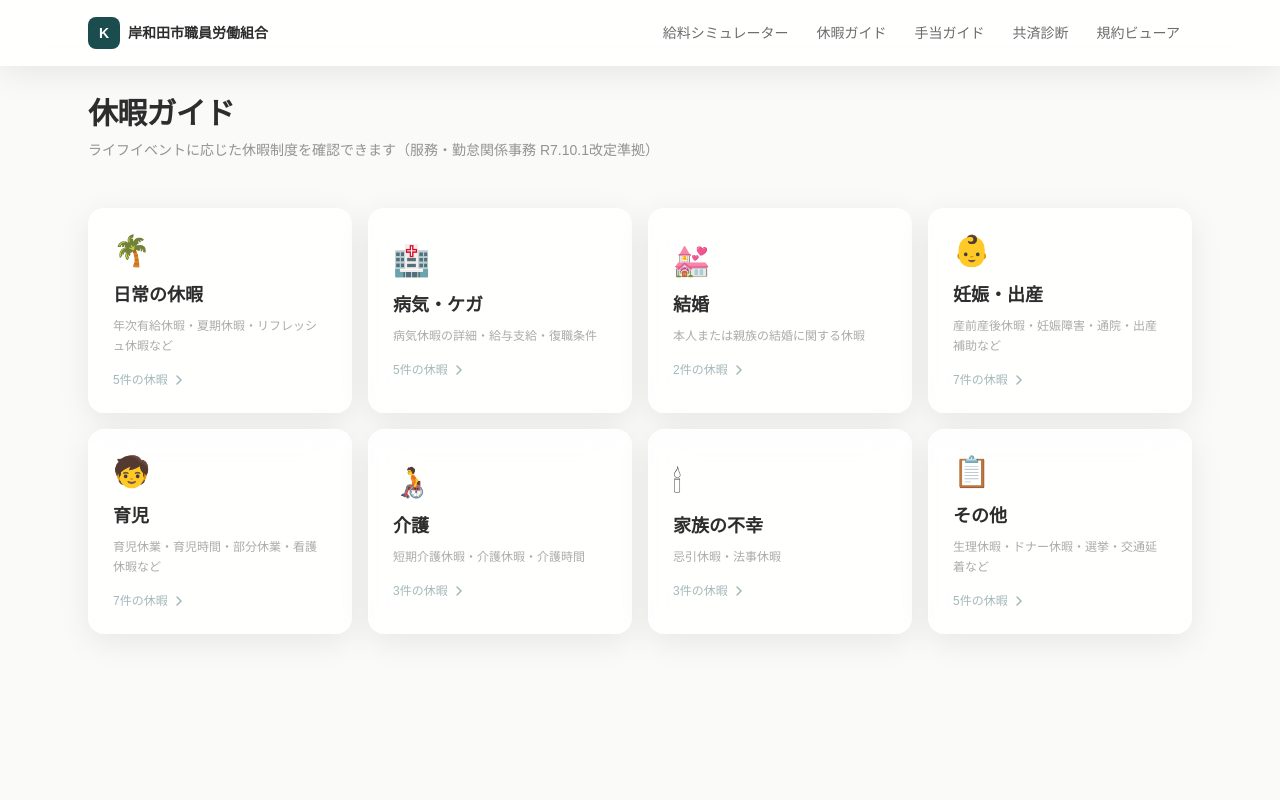
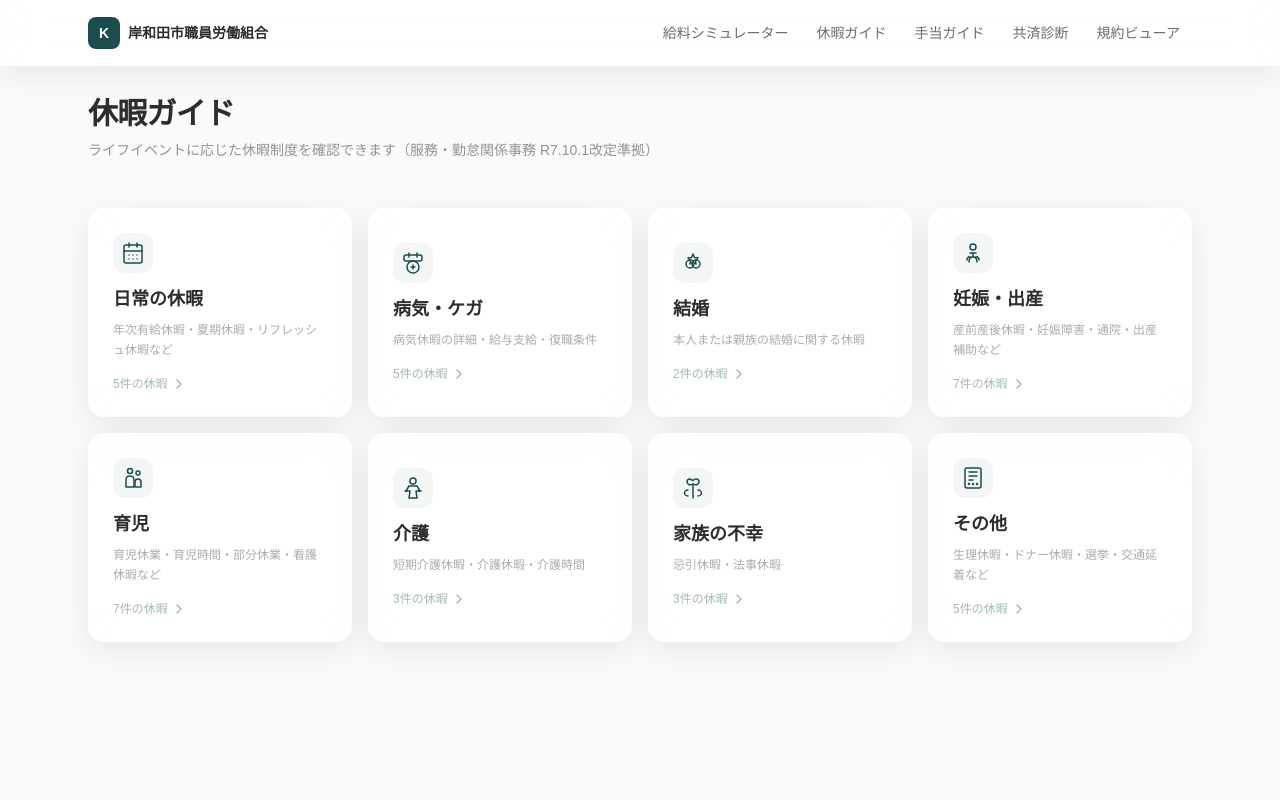
Before and after one commit to komedorobou/kumiaiin-techo-bessatsu, a Next.js app: page /leave in a window 1280 px wide. Shown: the top 800 px of the page. Built offline with nearby package versions, Linux system fonts and the light colour scheme.

Commit message:
Add SVG line icons to leave categories, badges, and top page cards

```diff
--- a/src/app/leave/page.tsx
+++ b/src/app/leave/page.tsx
@@ -1,6 +1,6 @@
 'use client';
 
-import { useState } from 'react';
+import { useState, ReactNode } from 'react';
 import PageLayout from '@/components/PageLayout';
 import {
   leaveCategories,
@@ -10,6 +10,121 @@ import {
   FamilyChartEntry,
   LeaveSubItem,
 } from '@/data/leaveData';
+
+/* ── Category SVG Icons (24px, line-style) ── */
+const categoryIcons: Record<string, ReactNode> = {
+  daily: (
+    <svg width="24" height="24" viewBox="0 0 24 24" fill="none" stroke="currentColor" strokeWidth="1.5" strokeLinecap="round" strokeLinejoin="round">
+      <rect x="3" y="4" width="18" height="18" rx="2" />
+      <path d="M16 2v4M8 2v4M3 10h18" />
+      <path d="M8 14h.01M12 14h.01M16 14h.01M8 18h.01M12 18h.01M16 18h.01" />
+    </svg>
+  ),
+  illness: (
+    <svg width="24" height="24" viewBox="0 0 24 24" fill="none" stroke="currentColor" strokeWidth="1.5" strokeLinecap="round" strokeLinejoin="round">
+      <path d="M8 2v4M16 2v4" />
+      <rect x="3" y="4" width="18" height="6" rx="2" />
+      <path d="M12 14v4M10 16h4" />
+      <circle cx="12" cy="16" r="6" />
+    </svg>
+  ),
+  marriage: (
+    <svg width="24" height="24" viewBox="0 0 24 24" fill="none" stroke="currentColor" strokeWidth="1.5" strokeLinecap="round" strokeLinejoin="round">
+      <circle cx="9" cy="13" r="4" />
+      <circle cx="15" cy="13" r="4" />
+      <path d="M12 3l1.5 3.5L17 7l-2.5 2.5L15 13l-3-2-3 2 .5-3.5L7 7l3.5-.5z" />
+    </svg>
+  ),
+  childbirth: (
+    <svg width="24" height="24" viewBox="0 0 24 24" fill="none" stroke="currentColor" strokeWidth="1.5" strokeLinecap="round" strokeLinejoin="round">
+      <circle cx="12" cy="6" r="3" />
+      <path d="M9 12h6" />
+      <path d="M8 21c0-3 1.5-5 4-5s4 2 4 5" />
+      <path d="M12 12v4" />
+      <path d="M9 15.5c-2 .5-3 2-3 3.5" />
+      <path d="M15 15.5c2 .5 3 2 3 3.5" />
+    </svg>
+  ),
+  childcare: (
+    <svg width="24" height="24" viewBox="0 0 24 24" fill="none" stroke="currentColor" strokeWidth="1.5" strokeLinecap="round" strokeLinejoin="round">
+      <circle cx="9" cy="5" r="2.5" />
+      <circle cx="17" cy="7" r="2" />
+      <path d="M5 14c0-2.5 1.8-4 4-4s4 1.5 4 4v7H5v-7z" />
+      <path d="M14 16c0-2 1.2-3 3-3s3 1 3 3v5h-6v-5z" />
+    </svg>
+  ),
+  nursing: (
+    <svg width="24" height="24" viewBox="0 0 24 24" fill="none" stroke="currentColor" strokeWidth="1.5" strokeLinecap="round" strokeLinejoin="round">
+      <circle cx="12" cy="5" r="3" />
+      <path d="M8 22l1-7H5l3-5h8l3 5h-4l1 7H8z" />
+      <path d="M4 15h2M18 15h2" />
+    </svg>
+  ),
+  bereavement: (
+    <svg width="24" height="24" viewBox="0 0 24 24" fill="none" stroke="currentColor" strokeWidth="1.5" strokeLinecap="round" strokeLinejoin="round">
+      <path d="M12 22V8" />
+      <path d="M9 3c-1.5 0-3 1-3 3s3 4 6 2c3 2 6 0 6-2s-1.5-3-3-3c-1 0-2 .5-3 1.5C11 4 10 3.5 9 3z" />
+      <path d="M7 14c-2 0-3.5 1.5-3.5 3s1.5 3 3.5 3M17 14c2 0 3.5 1.5 3.5 3s-1.5 3-3.5 3" />
+    </svg>
+  ),
+  other: (
+    <svg width="24" height="24" viewBox="0 0 24 24" fill="none" stroke="currentColor" strokeWidth="1.5" strokeLinecap="round" strokeLinejoin="round">
+      <rect x="4" y="2" width="16" height="20" rx="2" />
+      <path d="M8 6h8M8 10h8M8 14h4" />
+      <circle cx="8" cy="18" r="0.5" fill="currentColor" />
+      <circle cx="12" cy="18" r="0.5" fill="currentColor" />
+      <circle cx="16" cy="18" r="0.5" fill="currentColor" />
+    </svg>
+  ),
+};
+
+/* ── Badge inline SVG icons (14px) ── */
+function PaidIcon() {
+  return (
+    <svg width="14" height="14" viewBox="0 0 14 14" fill="none" stroke="#16a34a" strokeWidth="1.5" strokeLinecap="round" strokeLinejoin="round" className="inline-block shrink-0">
+      <circle cx="7" cy="7" r="6" />
+      <path d="M4.5 7l2 2 3.5-3.5" />
+    </svg>
+  );
+}
+
+function UnpaidIcon() {
+  return (
+    <svg width="14" height="14" viewBox="0 0 14 14" fill="none" stroke="#6b7280" strokeWidth="1.5" strokeLinecap="round" strokeLinejoin="round" className="inline-block shrink-0">
+      <circle cx="7" cy="7" r="6" />
+      <path d="M5 5l4 4M9 5l-4 4" />
+    </svg>
+  );
+}
+
+function SystemIcon() {
+  return (
+    <svg width="14" height="14" viewBox="0 0 14 14" fill="none" stroke="#2563eb" strokeWidth="1.5" strokeLinecap="round" strokeLinejoin="round" className="inline-block shrink-0">
+      <circle cx="7" cy="7" r="6" />
+      <path d="M7 4v3.5l2 1.5" />
+    </svg>
+  );
+}
+
+function MixedIcon() {
+  return (
+    <svg width="14" height="14" viewBox="0 0 14 14" fill="none" stroke="#d97706" strokeWidth="1.5" strokeLinecap="round" strokeLinejoin="round" className="inline-block shrink-0">
+      <circle cx="7" cy="7" r="6" />
+      <path d="M7 4v4M7 10h.01" />
+    </svg>
+  );
+}
+
+/* ── Document icon for required documents ── */
+function DocumentIcon() {
+  return (
+    <svg width="14" height="14" viewBox="0 0 14 14" fill="none" stroke="currentColor" strokeWidth="1.5" strokeLinecap="round" strokeLinejoin="round" className="inline-block shrink-0 text-accent/50">
+      <path d="M8 1H3.5A1.5 1.5 0 002 2.5v9A1.5 1.5 0 003.5 13h7a1.5 1.5 0 001.5-1.5V5L8 1z" />
+      <path d="M8 1v4h4" />
+      <path d="M5 7.5h4M5 10h2.5" />
+    </svg>
+  );
+}
 
 export default function LeavePage() {
   const [selectedCategory, setSelectedCategory] = useState<LeaveCategory | null>(null);
@@ -27,7 +142,9 @@ export default function LeavePage() {
               onClick={() => setSelectedCategory(cat)}
               className={`glass-card-strong rounded-2xl p-6 text-left hover:shadow-lg transition-all duration-300 hover:-translate-y-1 group animate-fade-in-delay-${Math.min(i + 1, 4)}`}
             >
-              <div className="text-3xl mb-3">{cat.emoji}</div>
+              <div className="w-10 h-10 rounded-xl bg-accent/5 flex items-center justify-center text-accent mb-3 group-hover:bg-accent/10 transition-colors">
+                {categoryIcons[cat.id] || cat.emoji}
+              </div>
               <h2 className="text-lg font-semibold text-charcoal group-hover:text-accent transition-colors">
                 {cat.title}
               </h2>
@@ -56,7 +173,9 @@ export default function LeavePage() {
           </button>
 
           <div className="flex items-center gap-3 mb-8 animate-fade-in">
-            <span className="text-3xl">{selectedCategory.emoji}</span>
+            <div className="w-12 h-12 rounded-xl bg-accent/5 flex items-center justify-center text-accent">
+              {categoryIcons[selectedCategory.id] || selectedCategory.emoji}
+            </div>
             <div>
               <h2 className="text-xl font-bold text-charcoal">{selectedCategory.title}</h2>
               <p className="text-xs text-charcoal/40">{selectedCategory.description}</p>
@@ -123,7 +242,15 @@ function LeaveCard({ item, index }: { item: LeaveItem; index: number }) {
             {item.unit && <DetailRow label="取得単位" value={item.unit} />}
 
             {/* 必要書類 */}
-            {item.documents && <DetailRow label="必要書類" value={item.documents} />}
+            {item.documents && (
+              <div>
+                <span className="text-xs text-charcoal/40 font-medium inline-flex items-center gap-1">
+                  <DocumentIcon />
+                  必要書類
+                </span>
+                <p className="text-charcoal/70 mt-0.5 leading-relaxed whitespace-pre-line">{item.documents}</p>
+              </div>
+            )}
 
             {/* サブアイテム */}
             {item.subItems && item.subItems.length > 0 && (
@@ -164,8 +291,11 @@ function PayBadge({ type }: { type: string }) {
   else if (isMixed) bgClass = 'bg-amber-50 text-amber-700';
   else if (isUnpaid) bgClass = 'bg-gray-100 text-gray-600';
 
+  const icon = isSystem ? <SystemIcon /> : isMixed ? <MixedIcon /> : isPaid ? <PaidIcon /> : isUnpaid ? <UnpaidIcon /> : null;
+
   return (
-    <span className={`text-[10px] px-2 py-0.5 rounded-full font-medium whitespace-nowrap ${bgClass}`}>
+    <span className={`text-[10px] px-2 py-0.5 rounded-full font-medium whitespace-nowrap inline-flex items-center gap-1 ${bgClass}`}>
+      {icon}
       {type}
     </span>
   );
```
Also changed, not shown: src/app/page.tsx (+24 -16 lines).
